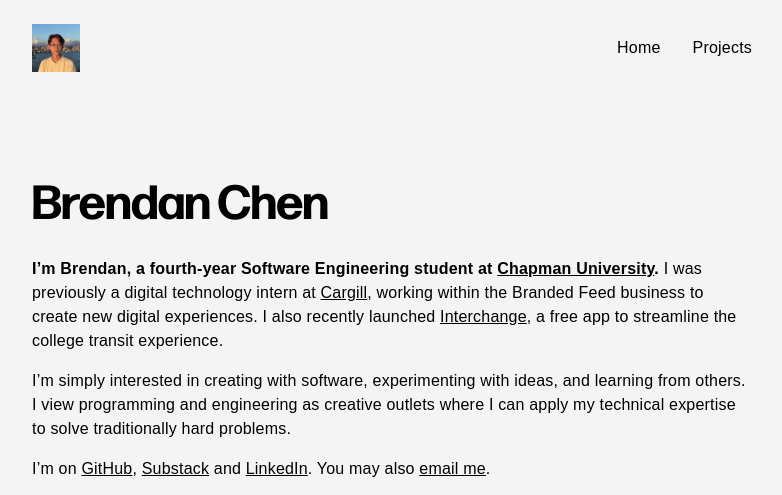
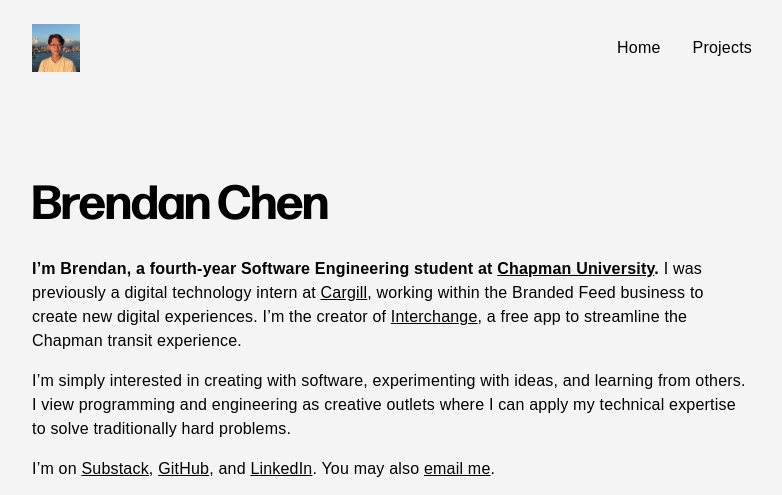
Before and after one commit to brendan-ch/brendan-ch.github.io, a Jekyll site: the page built from index.md, in a window 1280 px wide. Shown: the top 495 px of the page, without its empty margins (248-1030 px from the left). Built offline with Jekyll 4.4.1, drawn with Linux system fonts in a browser that asks for light colours; some web fonts are replaced.

Commit message:
Update introduction, footer and links

```diff
--- a/index.md
+++ b/index.md
@@ -6,11 +6,11 @@ isIndexPage: 1
 
 # Brendan Chen
 
-**I'm Brendan, a fourth-year Software Engineering student at [Chapman University](https://chapman.edu/).** I was previously a digital technology intern at [Cargill](https://cargill.com), working within the Branded Feed business to create new digital experiences. I also recently launched [Interchange](https://interchange.bchen.dev), a free app to streamline the college transit experience.
+**I'm Brendan, a fourth-year Software Engineering student at [Chapman University](https://chapman.edu/).** I was previously a digital technology intern at [Cargill](https://cargill.com), working within the Branded Feed business to create new digital experiences. I'm the creator of [Interchange](https://interchange.bchen.dev), a free app to streamline the Chapman transit experience.
 
 I'm simply interested in creating with software, experimenting with ideas, and learning from others. I view programming and engineering as creative outlets where I can apply my technical expertise to solve traditionally hard problems.
 
-I'm on [GitHub](https://github.com/brendan-ch), [Substack](https://bchendev.substack.com) and [LinkedIn](https://linkedin.com/in/brendan-ch). You may also [email me](mailto:me@bchen.dev).
+I'm on [Substack](https://bchendev.substack.com), [GitHub](https://github.com/brendan-ch), and [LinkedIn](https://linkedin.com/in/brendan-ch). You may also [email me](mailto:me@bchen.dev).
 
 <div class="horizontal-wrapper">
     <a class="primary-action" href="/projects">View projects</a>
```
